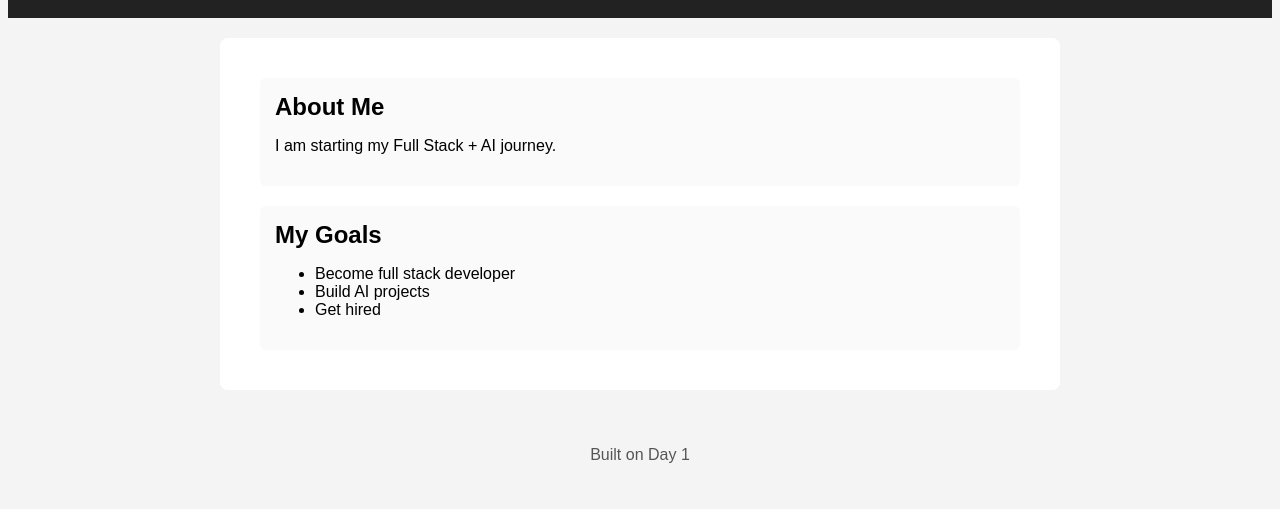
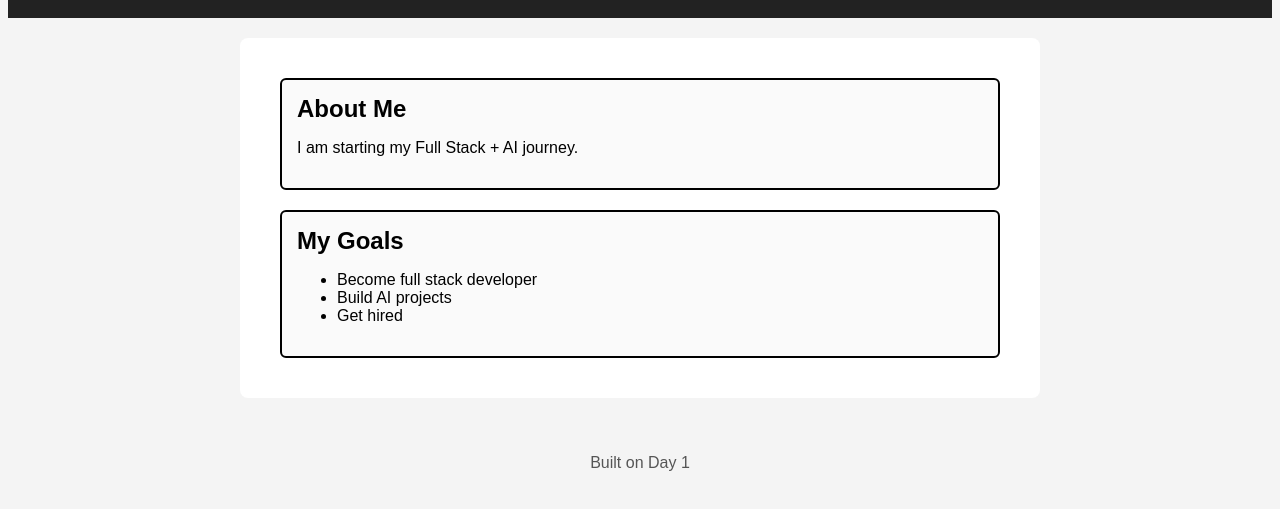
Before and after one commit to omsinghal-14/fullstack-ai-journey, a plain HTML site: page phase-1-foundations/index.html in a window 1280 px wide. Shown: the part 85-594 px from the top of the page. Drawn offline with Linux system fonts and the light colour scheme.

Commit message:
Day 3 - Learned CSS box model and border-box

```diff
--- a/phase-1-foundations/style.css
+++ b/phase-1-foundations/style.css
@@ -1,3 +1,7 @@
+* {
+  box-sizing: border-box;
+}
+
 body {
   background-color: #f4f4f4;
   font-family: Arial, sans-serif;
@@ -17,6 +21,13 @@ nav a {
 
 section {
   margin: 20px;
+}
+
+section {
+  background: #fafafa;
+  padding: 15px;
+  border: 2px solid black;
+  margin-top: 20px;
 }
 
 section {
```
